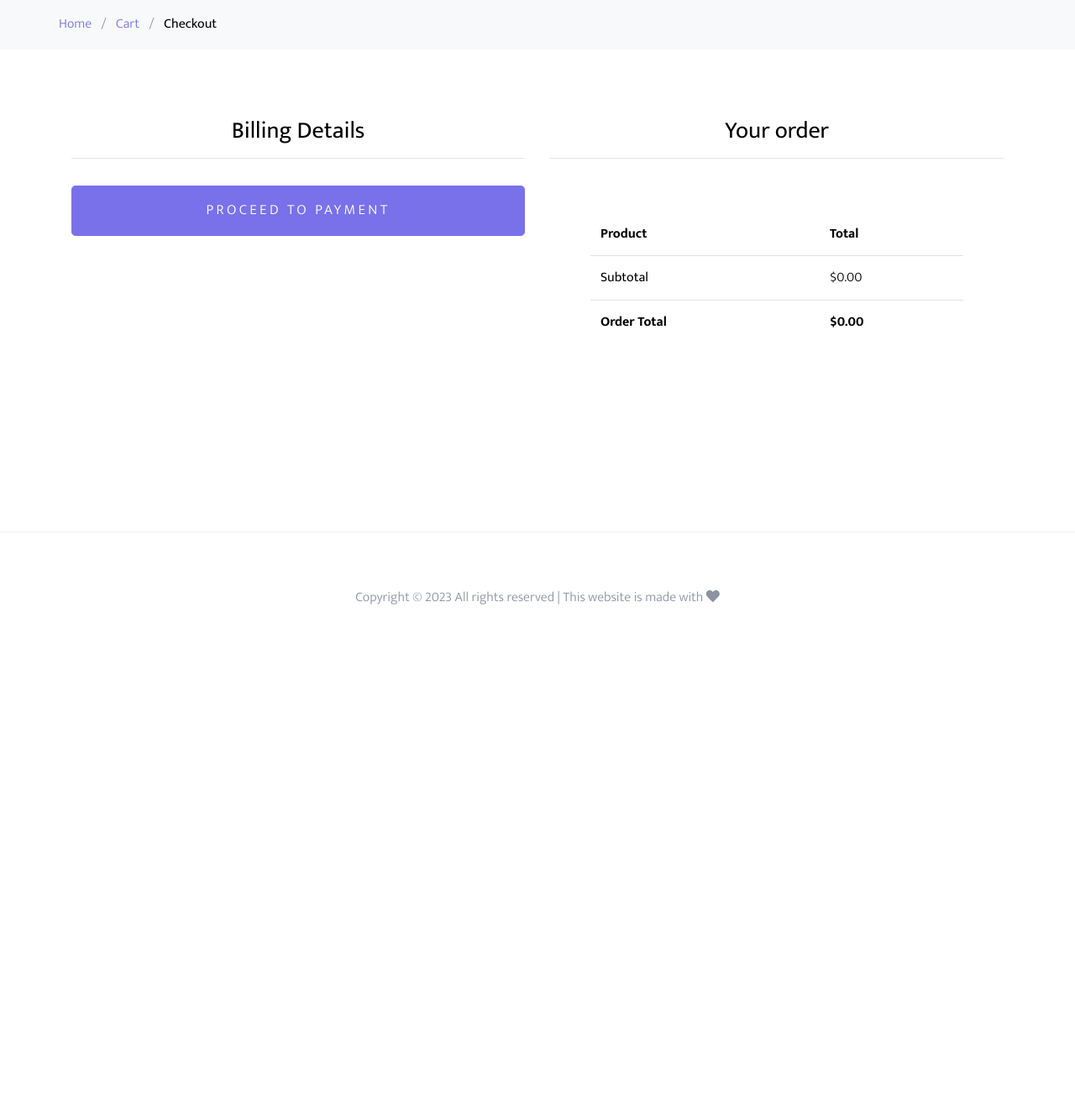
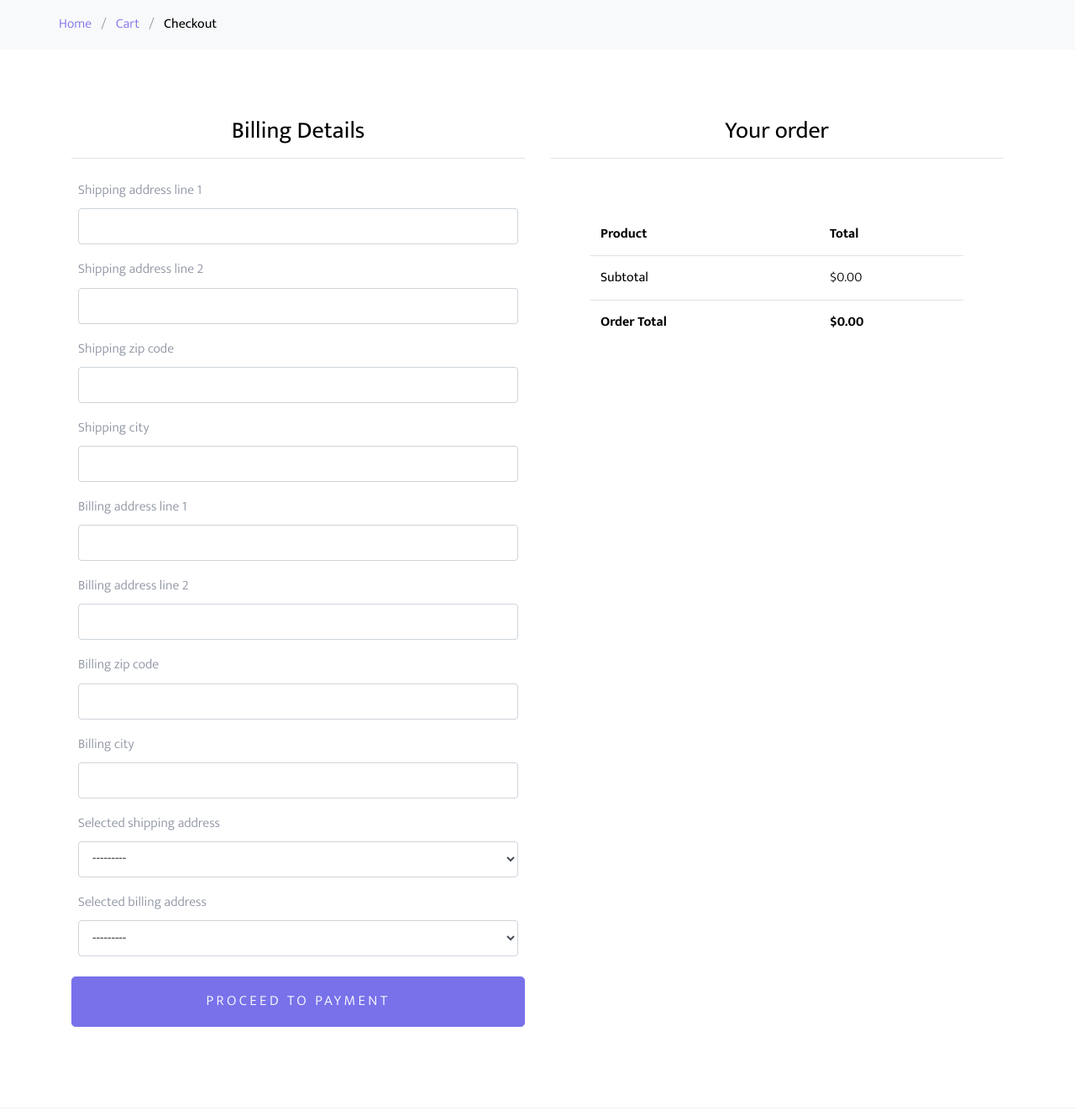
Before and after one commit to patraz/django-simple-ecommerce, a Django app: page /cart/checkout/ in a window 1280 px wide. Shown: the part 235-1563 px from the top of the page at 84% size. Before the commit the page ends 955 px from the top, so only its background shows below. Run offline with Django 4.2, Linux system fonts and the light colour scheme; the visitor is signed in with stand-in values (Sample User, id 1); data comes from the database, SQL or seed files in the repository; data that the repository does not hold is empty; some libraries are stand-ins or nearby versions.

Commit message:
Changes to be committed: 	modified:   cart/admin.py 	modified:   cart/forms.py 	modified:   cart/views.py 	modified:   templates/cart/cart.html

```diff
--- a/cart/forms.py
+++ b/cart/forms.py
@@ -1,7 +1,9 @@
 
+from django.contrib.auth import get_user_model
 from django import forms
-from .models import OrderItem, ColourVariation, Product, SizeVariation
+from .models import OrderItem, ColourVariation, Product, SizeVariation, Address
 
+User = get_user_model()
 
 class AddToCartForm(forms.ModelForm):
     colour = forms.ModelChoiceField(queryset=ColourVariation.objects.none())
@@ -19,5 +21,70 @@ class AddToCartForm(forms.ModelForm):
         self.fields['colour'].queryset = product.avaliable_colours.all()
         self.fields['size'].queryset = product.avaliable_sizes.all()
 
-class AdressForm(forms.Form):
-    pass
+class AddressForm(forms.Form):
+
+    shipping_address_line_1 = forms.CharField(required=False)
+    shipping_address_line_2 = forms.CharField(required=False)
+    shipping_zip_code = forms.CharField(required=False)
+    shipping_city = forms.CharField(required=False)
+
+    billing_address_line_1 = forms.CharField(required=False)
+    billing_address_line_2 = forms.CharField(required=False)
+    billing_zip_code = forms.CharField(required=False)
+    billing_city = forms.CharField(required=False)
+
+    selected_shipping_address = forms.ModelChoiceField(
+        Address.objects.none(), required=False
+    )
+    selected_billing_address = forms.ModelChoiceField(
+        Address.objects.none(), required=False
+    )
+
+    def __init__(self, *args, **kwargs):
+        user_id = kwargs.pop('user_id')
+        super().__init__(*args, **kwargs)
+
+        user = User.objects.get(id=user_id)
+
+        shipping_address_qs = Address.objects.filter(
+            user=user,
+            address_type='S'
+        )
+        billing_address_qs = Address.objects.filter(
+            user=user,
+            address_type='B'
+        )
+
+        self.fields['selected_shipping_address'].queryset = shipping_address_qs
+        self.fields['selected_billing_address'].queryset = billing_address_qs
+
+    def clean(self):
+        data = self.cleaned_data
+
+        selected_shipping_address = data.get('selected_shipping_address', None)
+        if selected_shipping_address is None:
+            if not data.get('shipping_address_line_1', None):
+                self.add_error("shipping_address_line_1",
+                               "Please fill in this field")
+            if not data.get('shipping_address_line_2', None):
+                self.add_error("shipping_address_line_2",
+                               "Please fill in this field")
+            if not data.get('shipping_zip_code', None):
+                self.add_error("shipping_zip_code",
+                               "Please fill in this field")
+            if not data.get('shipping_city', None):
+                self.add_error("shipping_city", "Please fill in this field")
+
+        selected_billing_address = data.get('selected_billing_address', None)
+        if selected_billing_address is None:
+            if not data.get('billing_address_line_1', None):
+                self.add_error("billing_address_line_1",
+                               "Please fill in this field")
+            if not data.get('billing_address_line_2', None):
+                self.add_error("billing_address_line_2",
+                               "Please fill in this field")
+            if not data.get('billing_zip_code', None):
+                self.add_error("billing_zip_code",
+                               "Please fill in this field")
+            if not data.get('billing_city', None):
+                self.add_error("billing_city", "Please fill in this field")
--- a/cart/views.py
+++ b/cart/views.py
@@ -1,7 +1,9 @@
+from django.contrib import messages
+
 from django.shortcuts import get_object_or_404, reverse, redirect
 from django.views import generic
-from .forms import AddToCartForm, AdressForm
-from .models import Product, OrderItem
+from .forms import AddToCartForm, AddressForm
+from .models import Product, OrderItem, Address
 from .utils import get_or_set_order_session
 
 
@@ -87,7 +89,53 @@ class RemoveFromCartView(generic.View):
 
 class CheckoutView(generic.FormView):
     template_name = 'cart/checkout.html'
-    form_class = AdressForm
+    form_class = AddressForm
+
+    def get_success_url(self):
+        return reverse("home") # TODO
+
+    def form_valid(self, form):
+        order = get_or_set_order_session(self.request)
+        selected_shipping_address = form.cleaned_data.get(
+            'selected_shipping_address')
+        selected_billing_address = form.cleaned_data.get(
+            'selected_billing_address')
+
+        if selected_shipping_address:
+            order.shipping_address = selected_shipping_address
+        else:
+            address = Address.objects.create(
+                address_type='S',
+                user=self.request.user,
+                address_line_1=form.cleaned_data['shipping_address_line_1'],
+                address_line_2=form.cleaned_data['shipping_address_line_2'],
+                zip_code=form.cleaned_data['shipping_zip_code'],
+                city=form.cleaned_data['shipping_city'],
+            )
+            order.shipping_address = address
+
+        if selected_billing_address:
+            order.billing_address = selected_billing_address
+        else:
+            address = Address.objects.create(
+                address_type='B',
+                user=self.request.user,
+                address_line_1=form.cleaned_data['billing_address_line_1'],
+                address_line_2=form.cleaned_data['billing_address_line_2'],
+                zip_code=form.cleaned_data['billing_zip_code'],
+                city=form.cleaned_data['billing_city'],
+            )
+            order.billing_address = address
+
+        order.save()
+        messages.info(
+            self.request, "You have successfully added your addresses")
+        return super(CheckoutView, self).form_valid(form)
+
+    def get_form_kwargs(self):
+        kwargs = super(CheckoutView, self).get_form_kwargs()
+        kwargs["user_id"] = self.request.user.id
+        return kwargs
 
     def get_context_data(self, **kwargs):
         context = super(CheckoutView, self).get_context_data(**kwargs)
--- a/templates/cart/cart.html
+++ b/templates/cart/cart.html
@@ -83,9 +83,9 @@
 
         {% if order.items.count > 0 %}
             <div class="row">
-                <div class="col-md-6">
+                <div class="col-md-12">
                     <div class="row mb-5">
-                        <div class="col-md-12">
+                        <div class="col-md-6">
                             <a class="btn btn-outline-primary btn-sm btn-block" href="{% url 'cart:product-list' %}">Continue shopping</a>
                         </div>
                         <div class="col-md-6 pl-5">
```
Also changed, not shown: cart/admin.py (+12 -1 lines).
